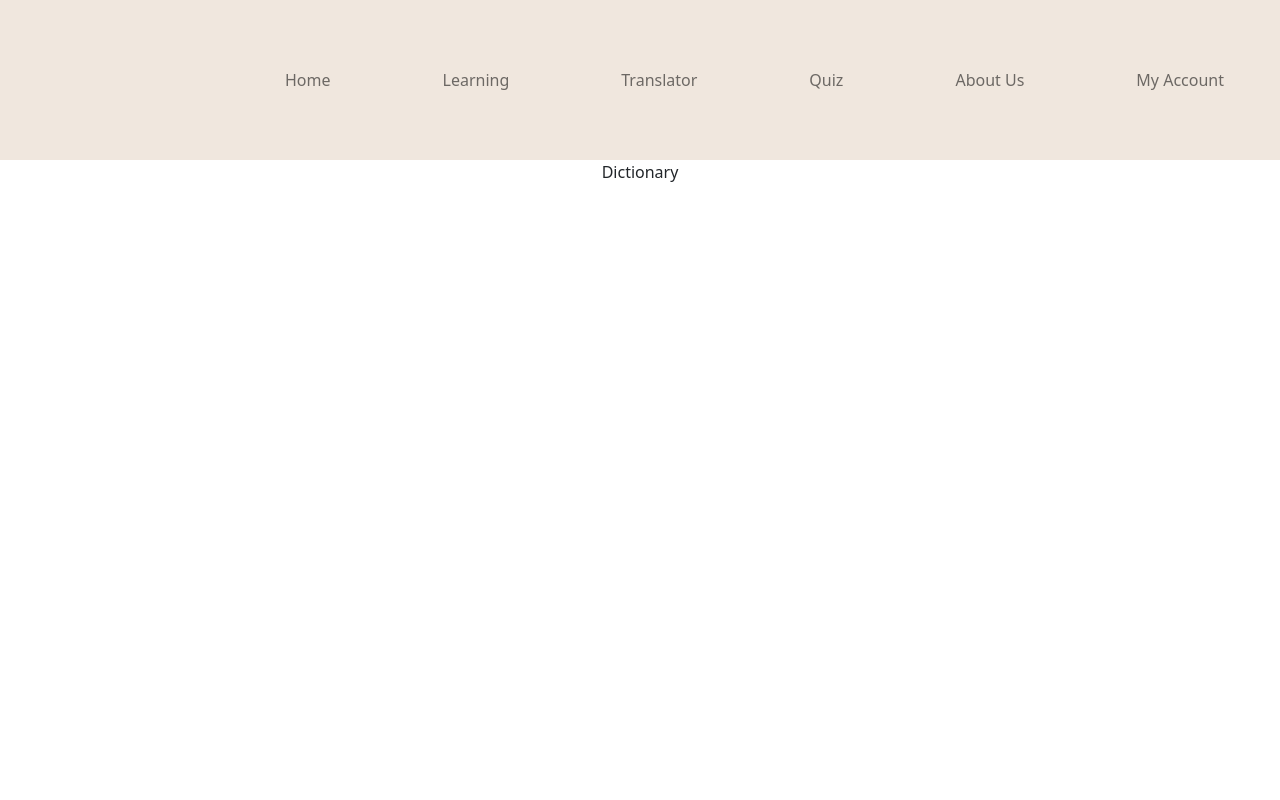
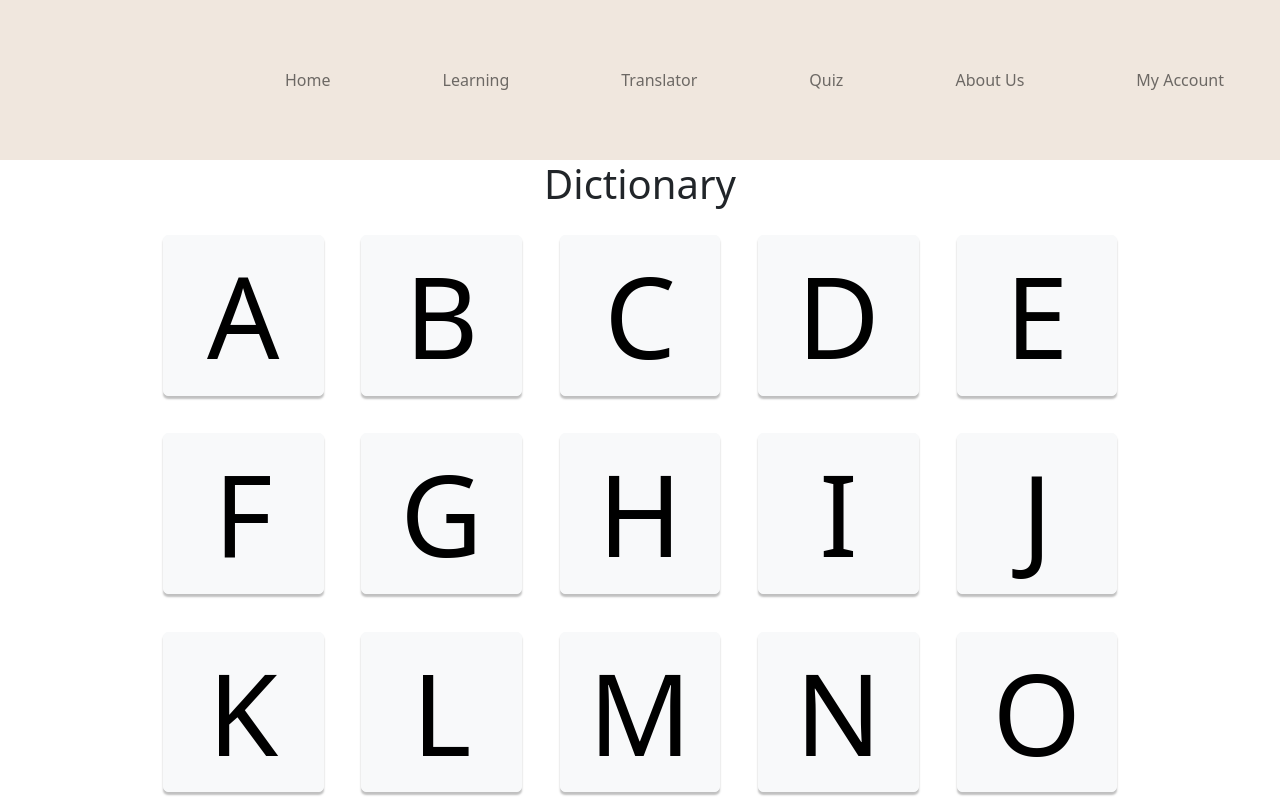
Before and after one commit to AugustanaCSC490Spring23/sign-language-translator, a React (Create React App) app in the folder client/: page /learning/dictionary in a window 1280 px wide. Shown: the top 800 px of the page. Built offline with nearby package versions, Linux system fonts and the light colour scheme.

Commit message:
Implement Dictionary page

```diff
--- a/client/package.json
+++ b/client/package.json
@@ -19,7 +19,7 @@
     "react": "^18.2.0",
     "react-bootstrap": "^2.7.2",
     "react-dom": "^18.2.0",
-    "react-router-dom": "^6.9.0",
+    "react-router-dom": "^6.10.0",
     "react-scripts": "5.0.1",
     "sort-by": "^1.2.0",
     "web-vitals": "^2.1.4"
--- a/client/src/App.js
+++ b/client/src/App.js
@@ -33,6 +33,10 @@ function App() {
       element: <Dictionary />
     },
     {
+      path: "/learning/dictionary/:letter",
+      element: <Dictionary />
+    },
+    {
       path: "/learning/lessons",
       element: <Lessons />
     }
--- a/client/src/pages/Dictionary Page/Dictionary.css
+++ b/client/src/pages/Dictionary Page/Dictionary.css
@@ -0,0 +1,32 @@
+.letter-container {
+    display: flex;
+    justify-content: center;
+    align-items: center;
+    flex-wrap: wrap;
+    max-width: 30cm;
+    margin: 0 auto;
+  }
+
+.button {
+    width: 5cm;
+    height: 5cm;
+    border: none;
+    border-radius: 5px;
+    background-color: rgb(255, 255, 255);
+    color: #000000;
+    font-size: 3cm;
+    display: flex;
+    justify-content: center;
+    align-items: center;
+    cursor: pointer;
+    box-shadow: 0px 3px 2px rgba(0, 0, 0, 0.25);
+    transition: box-shadow 0.2s ease-in-out;
+  }
+
+  .button:hover {
+    box-shadow: 0px 6px 6px rgba(0, 0, 0, 0.25);
+  }
+
+  .letter {
+    font-size: 3cm;
+  }
--- a/client/src/pages/Dictionary Page/Dictionary.js
+++ b/client/src/pages/Dictionary Page/Dictionary.js
@@ -1,6 +1,45 @@
+import { useNavigate } from "react-router-dom";
+import Button from "react-bootstrap/Button";
+
+import "./Dictionary.css";
+
+function LetterButton(props) {
+  const navigate = useNavigate();
+
+  const handleClick = () => {
+    navigate(`/learning/dictionary/${props.letter.toLowerCase()}`);
+  };
+  return (
+    <Button
+      variant="light"
+      className="button d-flex align-items-center"
+      style={{
+        width: "4.25cm",
+        height: "4.25cm",
+        borderRadius: "5px",
+        margin: "0.5cm",
+      }}
+      onClick={handleClick}
+    >
+      <span className="letter" style={{ fontSize: "3cm", lineHeight: "5cm" }}>
+        {props.letter}
+      </span>
+    </Button>
+  );
+}
 
 const Dictionary = () => {
-    return <div>Dictionary</div>
-}
+  const letters = Array.from(Array(26), (_, i) => String.fromCharCode(65 + i)); // creates an array of 26 letters of the alphabet
+  return (
+    <>
+      <h1>Dictionary</h1>
+      <div className="letter-container">
+        {letters.map((letter, index) => (
+          <LetterButton key={index} letter={letter} />
+        ))}
+      </div>
+    </>
+  );
+};
 
 export default Dictionary;
```
Also changed, not shown: 1 other file (tests, documents, lock files or other folders).
